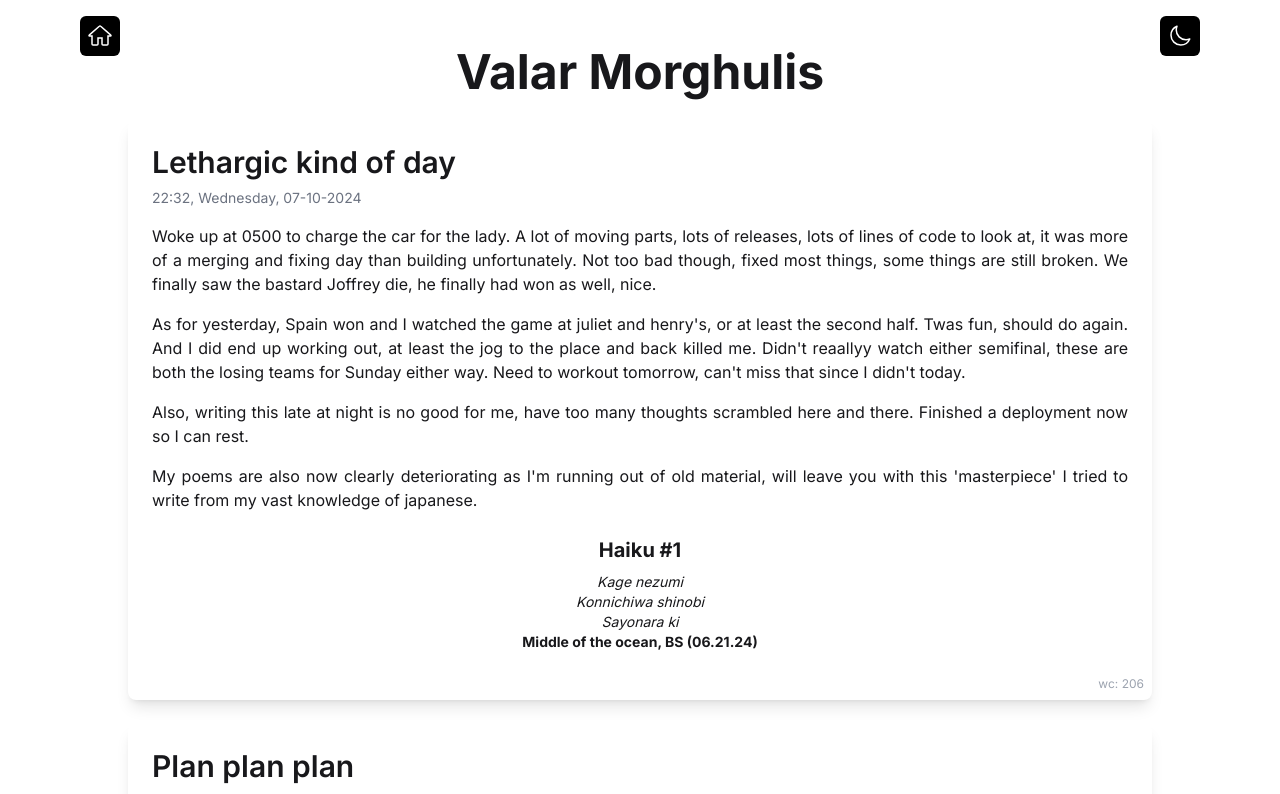
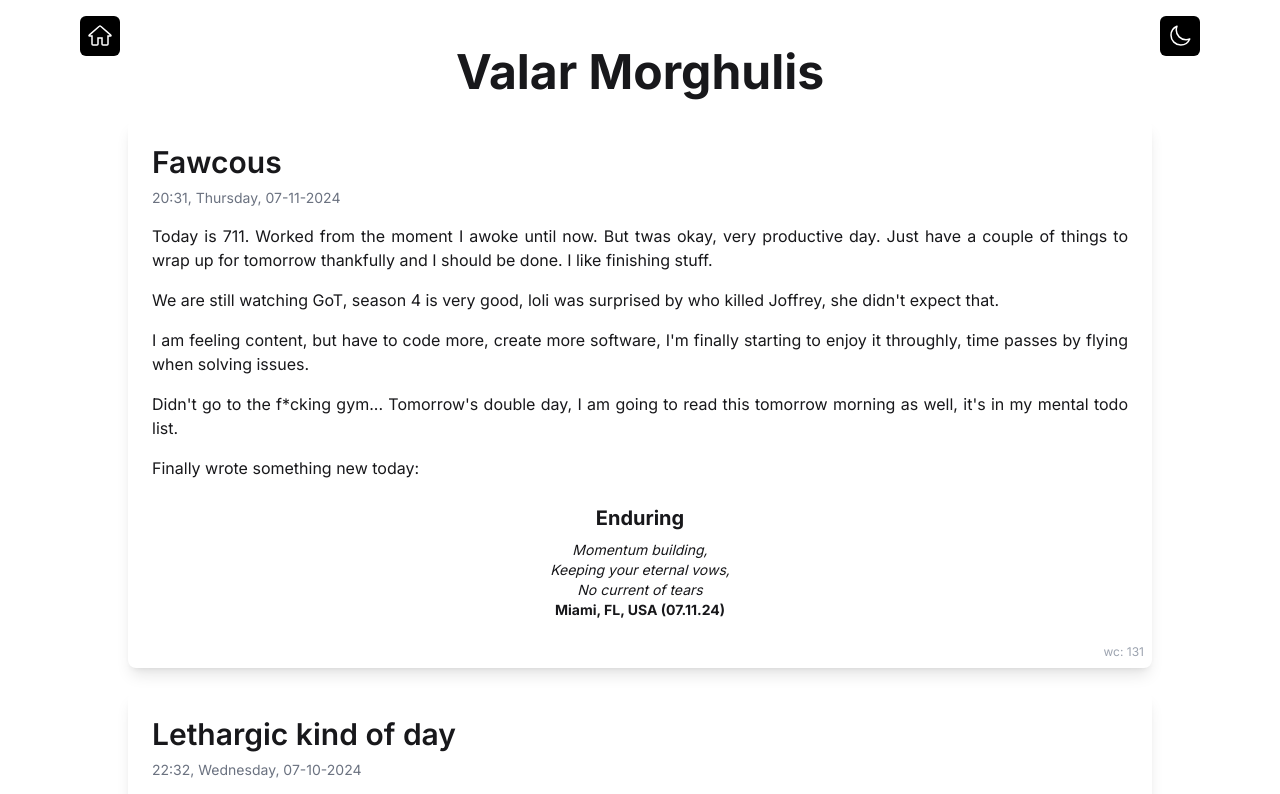
Before and after one commit to QuinteroSantiago/santiago-quintero-quiroga-portfolio, a React (Vite) app: page /blog in a window 1280 px wide. Shown: the top 794 px of the page. Built offline with nearby package versions, Linux system fonts and the light colour scheme; a web font is replaced by a local one.

Commit message:
chore: Add blog entry

```diff
--- a/src/App.jsx
+++ b/src/App.jsx
@@ -10,7 +10,7 @@ function App() {
     return (
         <BrowserRouter>
             <div className='dark:bg-zinc-900 text-zinc-900 dark:text-zinc-300'>
-				<Navigation />
+                <Navigation />
                 <Routes>
                     <Route path="/" element={<Home />} />
                     <Route path="/blog" element={<Blog />} />
--- a/src/data/blog.js
+++ b/src/data/blog.js
@@ -1,11 +1,28 @@
 export default [
+    {
+        id: 4,
+        title: 'Fawcous',
+        date: '20:31, Thursday, 07-11-2024',
+        content: `
+            Today is 711. Worked from the moment I awoke until now. But twas okay, very productive day. Just have a couple of things to wrap up for tomorrow thankfully and I should be done. I like finishing stuff.
+            We are still watching GoT, season 4 is very good, loli was surprised by who killed Joffrey, she didn't expect that.
+            I am feeling content, but have to code more, create more software, I'm finally starting to enjoy it throughly, time passes by flying when solving issues.
+            Didn't go to the f*cking gym... Tomorrow's double day, I am going to read this tomorrow morning as well, it's in my mental todo list.
+            Finally wrote something new today:
+            >>poem
+            Enduring
+            Momentum building,
+            Keeping your eternal vows,
+            No current of tears
+            Miami, FL, USA (07.11.24)<<`
+    },
     {
         id: 3,
         title: 'Lethargic kind of day',
         date: '22:32, Wednesday, 07-10-2024',
         content: `
             Woke up at 0500 to charge the car for the lady. A lot of moving parts, lots of releases, lots of lines of code to look at, it was more of a merging and fixing day than building unfortunately. Not too bad though, fixed most things, some things are still broken. We finally saw the bastard Joffrey die, he finally had won as well, nice.
-            As for yesterday, Spain won and I watched the game at juliet and henry's, or at least the second half. Twas fun, should do again. And I did end up working out, at least the jog to the place and back killed me. Didn't reaallyy watch either semifinal, these are both the losing teams for Sunday either way. Need to workout tomorrow, can't miss that since I didn't today.
+            As for yesterday, Spain won and I watched the game at juliet and henry's, or at least the second half. Twas fun, should do again. And I did end up working out, at least the jog to the place and back killed me. Didn't reaallyy watch either semifinal, these are both the losing teams for Sunday either way. Need to workout tomorrow, can't miss that since I didn't go today.
             Also, writing this late at night is no good for me, have too many thoughts scrambled here and there. Finished a deployment now so I can rest.
             My poems are also now clearly deteriorating as I'm running out of old material, will leave you with this 'masterpiece' I tried to write from my vast knowledge of japanese.
             >>poem
@@ -20,9 +37,9 @@ export default [
         title: 'Plan plan plan',
         date: '08:10, Tuesday, 07-09-2024',
         content: `
-            Today will be cloudy all day.\n
-            Will try to watch the Spain vs France game, work willing. Odds are slightly in favor of Spain (+170 vs +200), I predict a 1-0 win for them.\n
-            Want to use my Gomu Planner app a bit more today to plan. I will have to review the logs at night to get the full benefits as well. I am writing this down so I will work out today, at least at my home gym. We'll see what happens where when the time comes.\n
+            Today will be cloudy all day.
+            Will try to watch the Spain vs France game, work willing. Odds are slightly in favor of Spain (+170 vs +200), I predict a 1-0 win for them.
+            Want to use my Gomu Planner app a bit more today to plan. I will have to review the logs at night to get the full benefits as well. I am writing this down so I will work out today, at least at my home gym. We'll see what happens where when the time comes.
             I have another poem I wrote on that trip to the Bahamas; it will be hard to understand if you weren't there though.
             >>poem
             Da River
@@ -41,9 +58,9 @@ export default [
             I would like to journal daily, we will see how that goes. Blah blah blah blah, need to fill this up a bit, I will leave you with a poem I wrote a bit ago:
             >>poem
             Da Grey Beneath
-            Blue black infinity,\n
-            Shadows in your trenches,\n
-            humanity's greatest fear,\n
+            Blue black infinity,
+            Shadows in your trenches,
+            humanity's greatest fear,
             a trove of friendship
             Chub Cay, BS (06.22.24)<<`
     },
```
